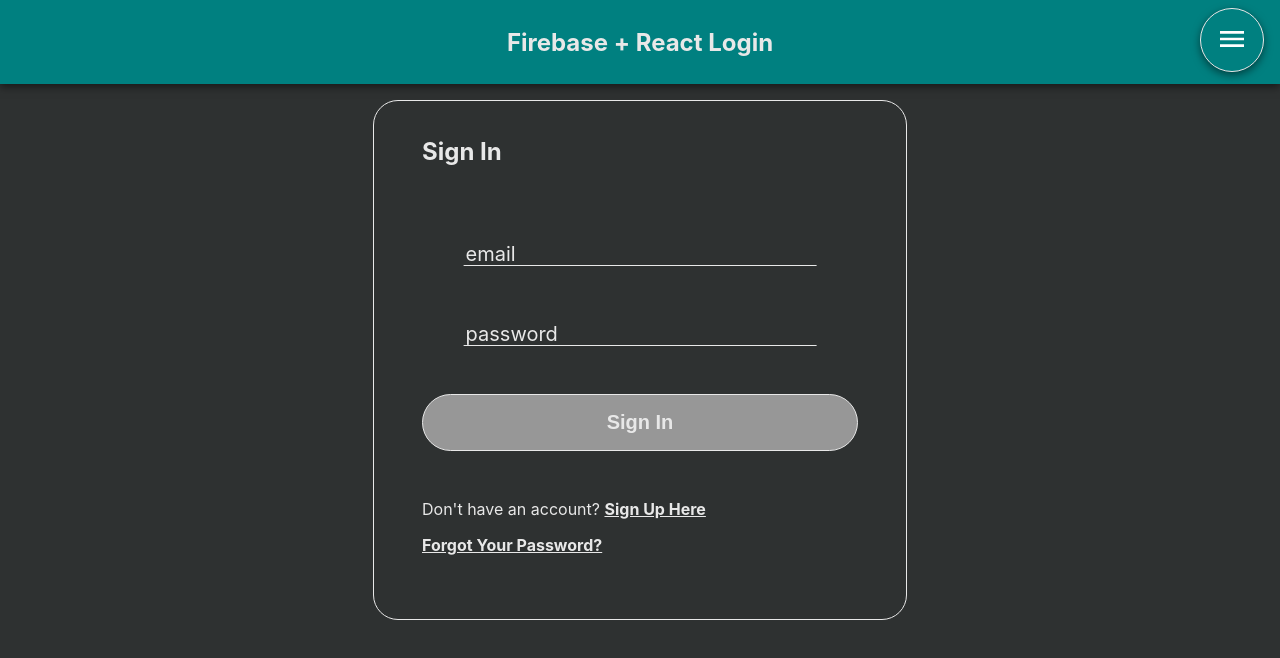
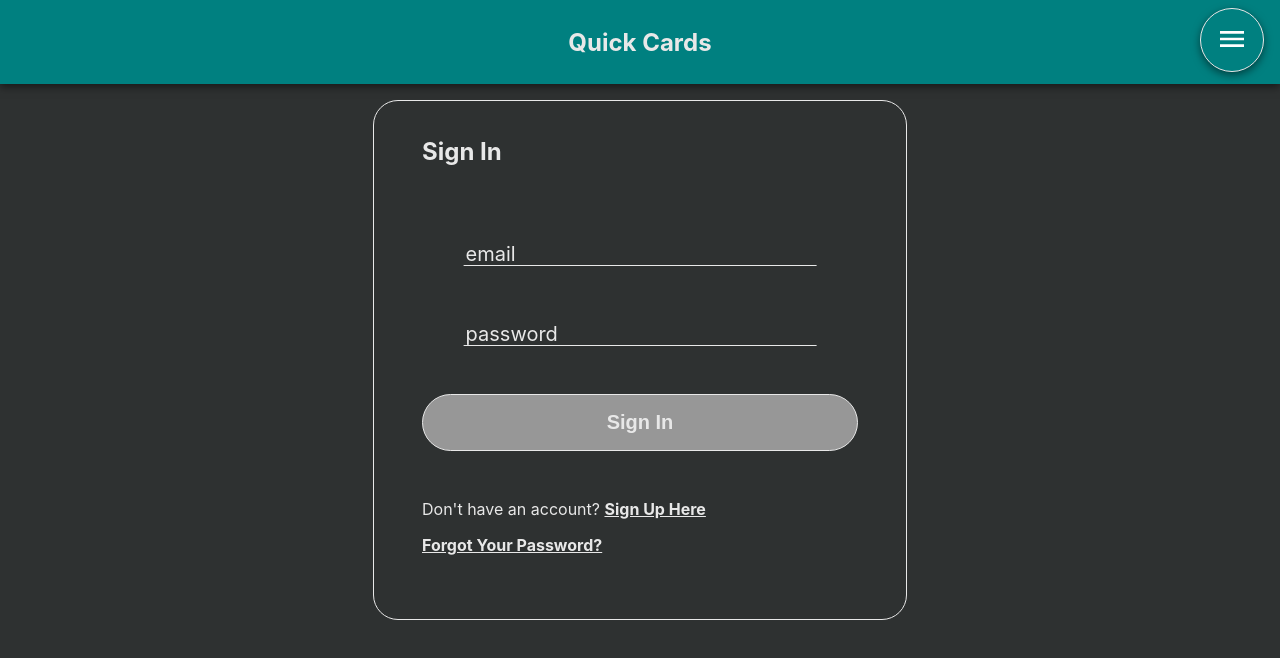
Before and after one commit to heardMan/firebase-flash-card, a React (Create React App) app: page /signIn in a window 1280 px wide. Shown: the top 658 px of the page. Built offline with nearby package versions, Linux system fonts and the light colour scheme; no server answers; the database is empty.

Commit message:
updated header for deployment

```diff
--- a/src/components/Header/Header.js
+++ b/src/components/Header/Header.js
@@ -10,7 +10,7 @@
         <>
         <header id='header'>
 
-            <div className='title'><h1>Firebase + React Login</h1></div>
+            <div className='title'><h1>Quick Cards</h1></div>
 
         </header>
         <div id='spacer'></div>
```
Also changed, not shown: 7 other files (tests, documents, lock files or other folders).
